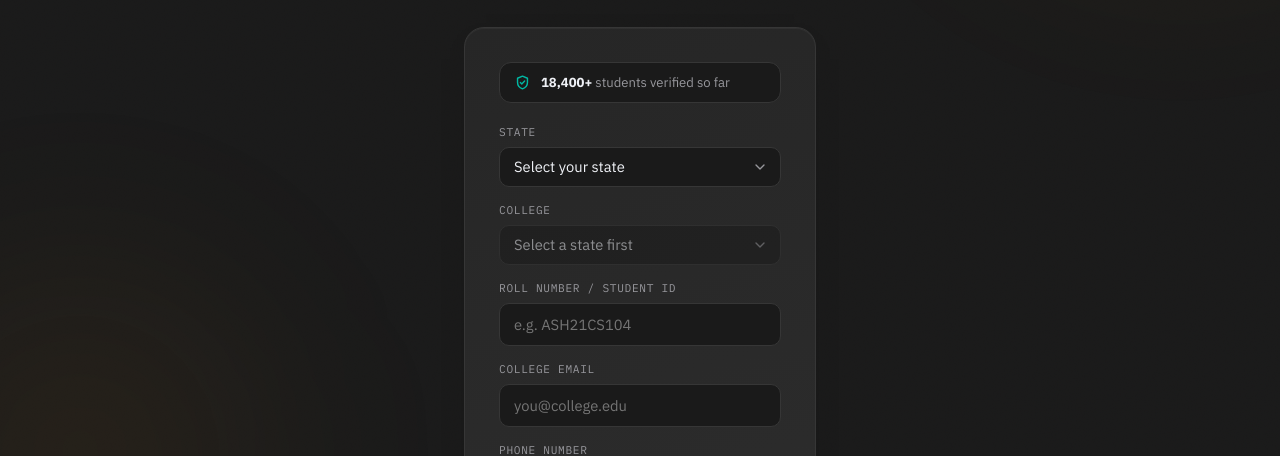
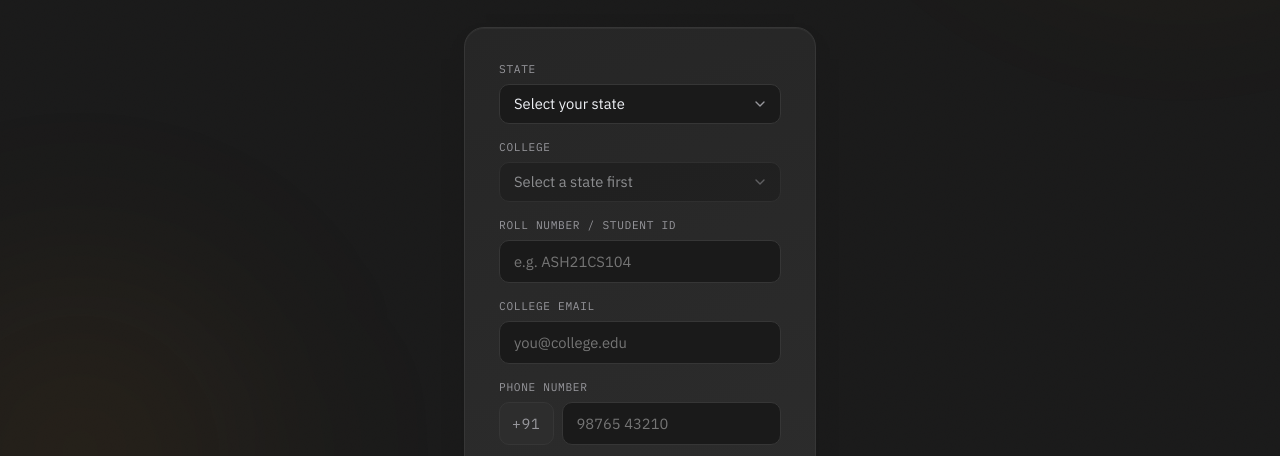
Before and after one commit to SwapnanilTripathy/SIH, a plain HTML site: page verify_student.html in a window 1280 px wide. Shown: the part 345-801 px from the top of the page. Drawn offline with Linux system fonts and the light colour scheme.

Commit message:
Update verify_student.html

```diff
--- a/verify_student.html
+++ b/verify_student.html
@@ -159,14 +159,6 @@
   .verify-help{ margin:10px 0 0; text-align:center; font-size:0.8rem; color:var(--muted); }
   .verify-help a{ color:var(--brand); text-decoration:underline; text-underline-offset:2px; }
 
-  .verify-trust{
-    display:flex; align-items:center; gap:10px; margin-bottom:22px; padding:11px 14px;
-    border:1px solid var(--border); border-radius:12px; background:var(--bg);
-    font-size:0.82rem; color:var(--muted);
-  }
-  .verify-trust svg{ flex:none; width:17px; height:17px; color:var(--tag-green); }
-  .verify-trust strong{ color:var(--ink); }
-
   .field-wrap{ position:relative; }
   .field-wrap input{ padding-right:40px; }
   .field-status{
@@ -310,10 +302,6 @@
 
     <div class="verify-card" id="verifyCard">
       <div class="verify-panel active" data-panel="form">
-        <div class="verify-trust">
-          <svg viewBox="0 0 24 24" fill="none" stroke="currentColor" stroke-width="2" stroke-linecap="round" stroke-linejoin="round"><path d="M12 3l7 3v6c0 4.5-3 7.5-7 9-4-1.5-7-4.5-7-9V6l7-3Z"/><path d="M9 12l2 2 4-4"/></svg>
-          <span><strong>18,400+</strong> students verified so far</span>
-        </div>
         <form class="verify-form" id="verifyForm">
           <label>State
             <select id="fState" required>
```
